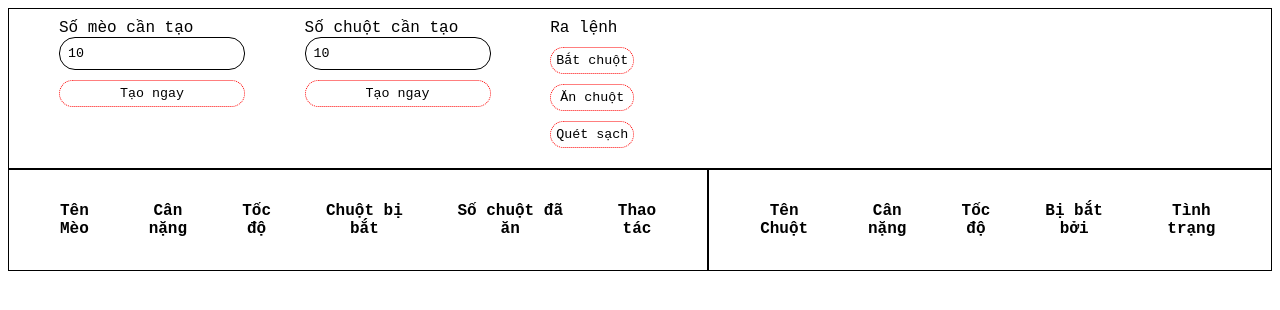
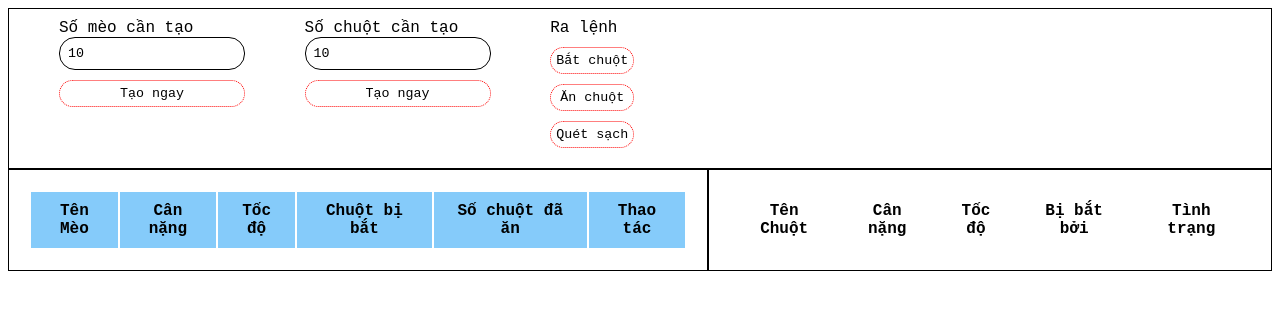
Before and after one commit to cedrus172/ratcat, a plain HTML site: page index.html in a window 1280 px wide. In both pictures the pointer is over the element 358 px from the left and 220 px from the top of the page. Drawn offline with Linux system fonts and the light colour scheme.

Commit message:
nine commit

```diff
--- a/style.css
+++ b/style.css
@@ -69,3 +69,7 @@ button:hover{
     background-color: red;
     color : white
 }
+
+tr:hover{
+    background-color: rgb(133, 203, 250);
+}
```
